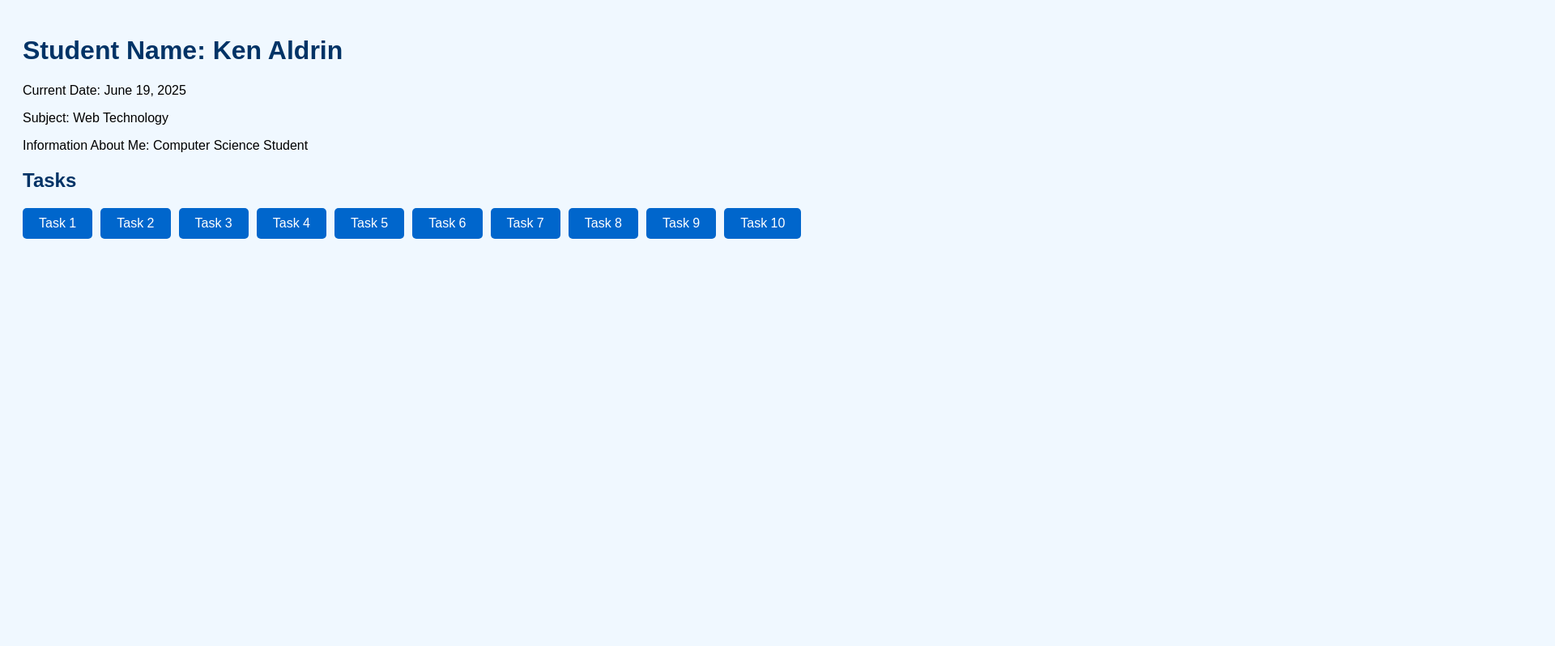
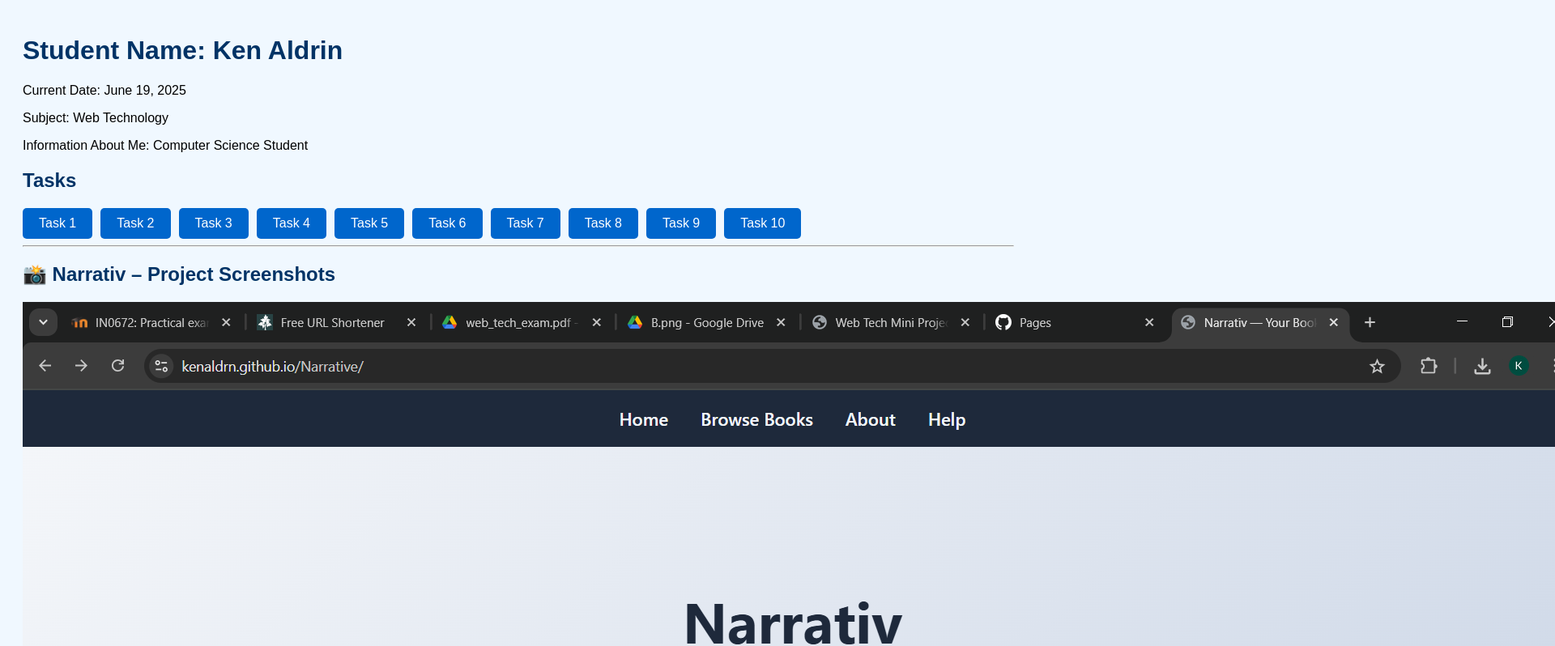
Before and after one commit to kenaldrn/webtech-project, a plain HTML site: page index.html in a window 1280 px wide. Shown: the part 5-803 px from the top of the page at 81% size, 1920 px wide, since content can reach past the window. Drawn offline with Linux system fonts and the light colour scheme.

Commit message:
Update index.html

```diff
--- a/index.html
+++ b/index.html
@@ -24,6 +24,15 @@
     <button onclick="task9()">Task 9</button>
     <button onclick="task10()">Task 10</button>
   </div>
+  <hr>
+<h2>📸 Narrativ – Project Screenshots</h2>
+
+<div class="screenshots">
+  <img src="narrativ_home.png" alt="Narrativ Home" />
+  <img src="narrativ_books.png" alt="Book List" />
+  <img src="narrativ_feature.png" alt="Feature Screenshot" />
+</div>
+
 
   <script src="script.js"></script>
 </body>
```
